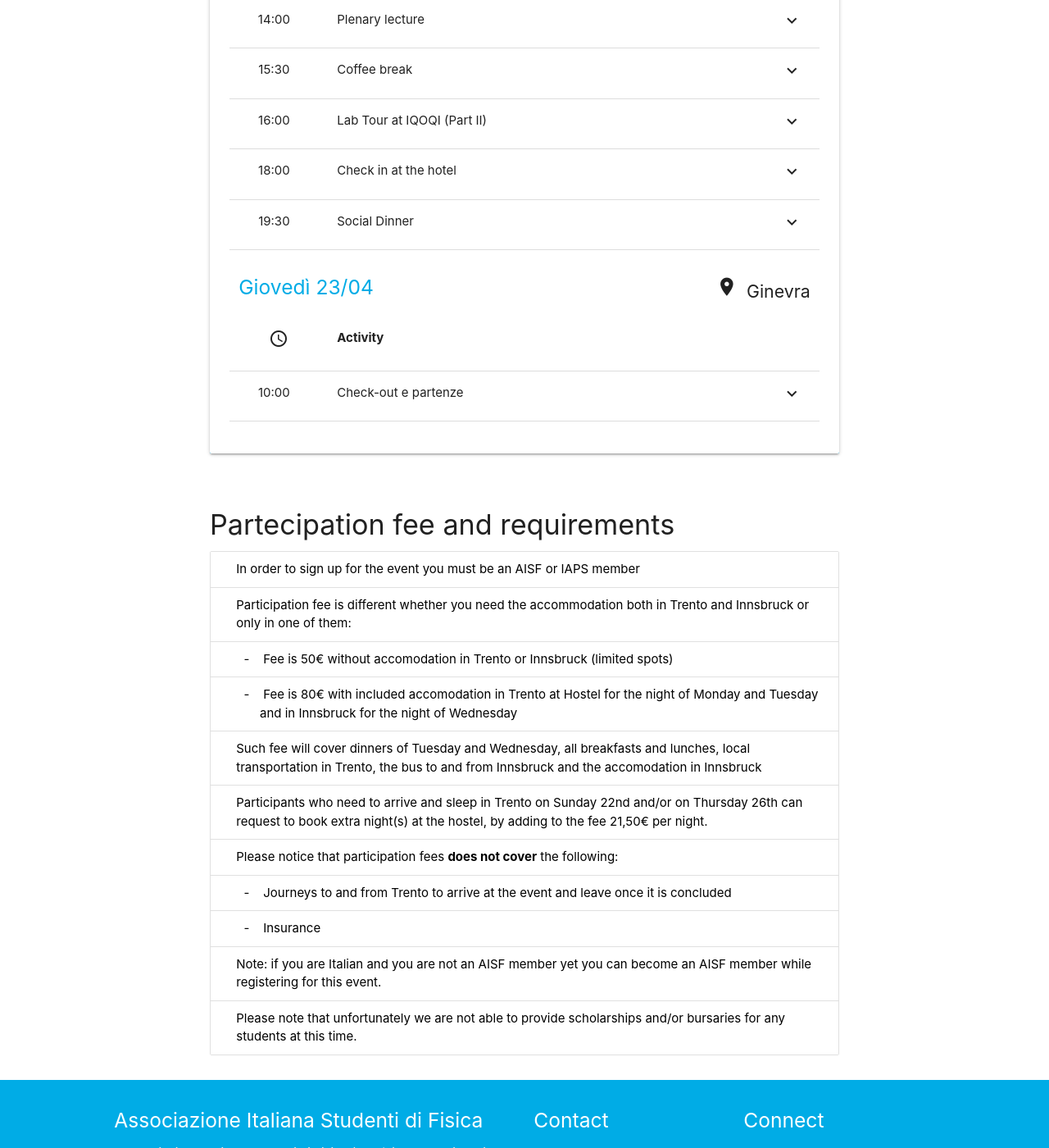
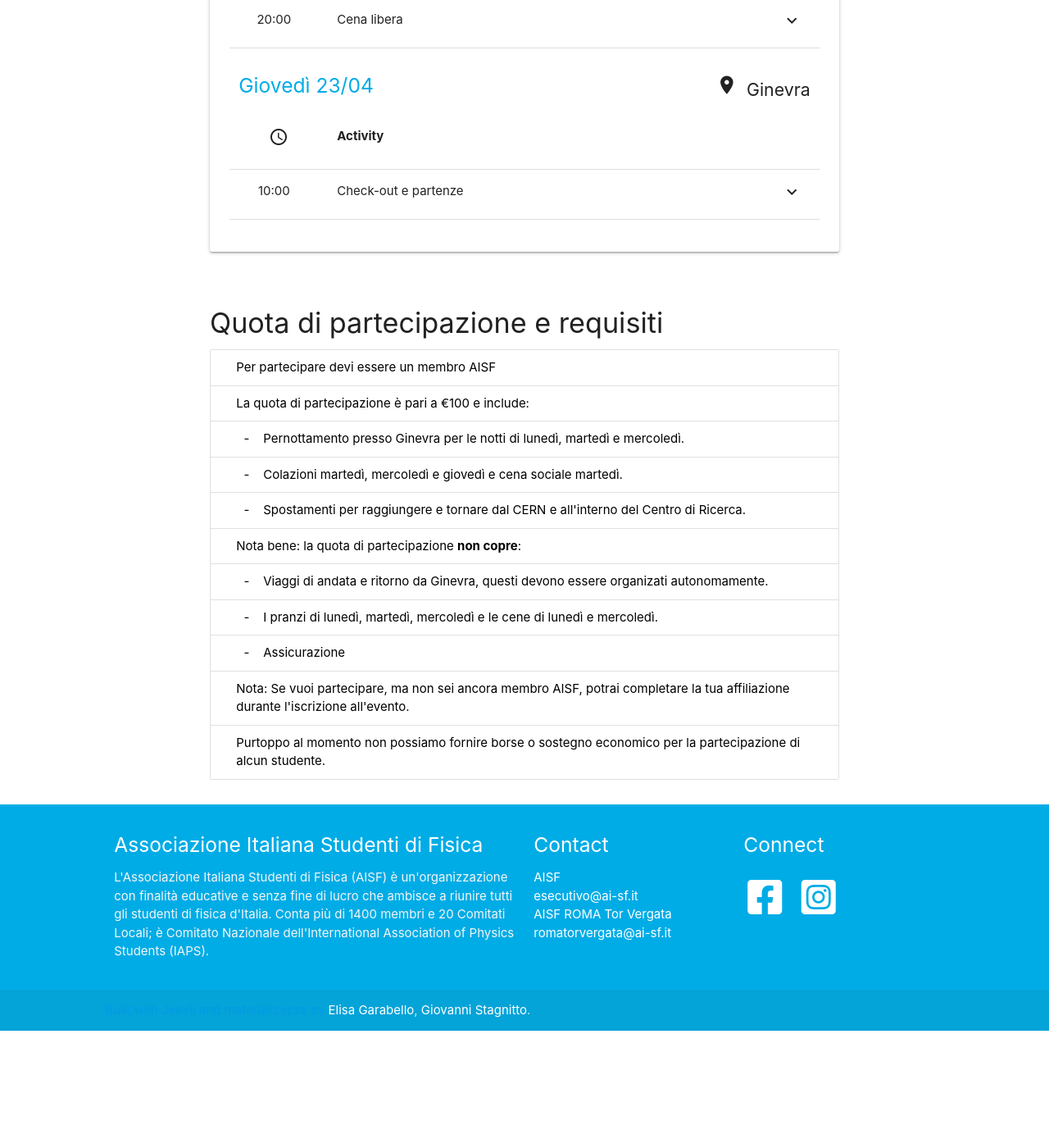
Before and after one commit to ai-sf/ring20, a Jekyll site: the page built from programme.html, in a window 1280 px wide and 1400 px high, scrolled down 2524 px. Shown: the whole window at 82% size. Built offline with Jekyll 4.4.1, drawn with Linux system fonts in a browser that asks for light colours; nearby versions of some CDN libraries; after the commit the page ends 3781 px from its top, so only the background shows below that; some of the changed text lies outside the part shown.

Commit message:
Update programme.yml

```diff
--- a/_data/programme.yml
+++ b/_data/programme.yml
@@ -23,7 +23,7 @@
         name: "Arrivi e check-in in hotel"
         location:
             name: "hotelF1"
-            tag: "hotel_gine"
+            tag: "hostelginevra"
       - hour: "19:00 -"
         name: "Serata libera"
 
@@ -36,7 +36,7 @@
 
       - hour: "9:00"
         name: "ATLAS (Gruppi A e B) + MICROCOSM (Gruppi C e D)"
-        llocation:
+        location:
             name: "ATLAS"
             tag: "atlas"
 
@@ -69,66 +69,41 @@
     date: "22/04"
     location: "Ginevra"
     activity:
-      - hour: "6:00"
-        name: "Check out and departure from Trento"
+      - hour: "8:00"
+        name: "Spostamento hotel - CERN"
+
+      - hour: "9:00"
+        name: "ATLAS (Gruppi A e B) + MICROCOSM (Gruppi C e D)"
         location:
-            name: "Hostel Giovane Europa"
-            tag: "hosteltrento"
-      - hour: "8:30"
-        name: "Arrival at Innsbruck"
-        details: none
-      - hour: "9:00"
-        name: "IQOQI Lab tour (Part I)"
+            name: "ATLAS"
+            tag: "atlas"
+
+
+
+      - hour: "12:00"
+        name: "Spostamento a CMS"
         location:
-            name: "IQOQI"
-            tag: "iqoqi"
-            room: "Room TBD"
-      - hour: "10:30"
-        name: "Coffee break"
+            name: "CMS"
+            tag: "cms"
+
+      - hour: "12:30"
+        name: "Visita a CMS"
         location:
-            name: "IQOQI"
-            tag: "iqoqi"
-            room: "Room TBD"
-      - hour: "11:00"
-        name: "Plenary lecture"
-        location:
-            name: "IQOQI"
-            tag: "iqoqi"
-            room: "Room TBD"
-      - hour: "12:30"
-        name: "Lunch"
-        location:
-            name: "IQOQI"
-            tag: "iqoqi"
-            room: "Room TBD"
-      - hour: "14:00"
-        name: "Plenary lecture"
-        location:
-            name: "IQOQI"
-            tag: "iqoqi"
-            room: "Room TBD"
+            name: "CMS"
+            tag: "cms"
+
+      - hour: "13:30"
+        name: "Rientro a Ginevra e pranzo libero"
+        location: "Ginevra"
+
       - hour: "15:30"
-        name: "Coffee break"
-        location:
-            name: "IQOQI"
-            tag: "iqoqi"
-            room: "Room TBD"
-      - hour: "16:00"
-        name: "Lab Tour at IQOQI (Part II)"
-        location:
-            name: "IQOQI"
-            tag: "iqoqi"
-            room: "Room TBD"
-      - hour: "18:00"
-        name: "Check in at the hotel"
-        location:
-            name: "Hotel Tautermann"
-            tag: "hotel_innsbruck"
-      - hour: "19:30"
-        name: "Social Dinner"
-        location:
-            name: "Innsbruck Restaurant"
-            tag: "resinnsbruck"
+        name: "City tour"
+        location: "Ginevra"
+
+      - hour: "20:00"
+        name: "Cena libera"
+        location: "Ginevra"
+
 
 
   - day: "Giovedì"
@@ -142,18 +117,18 @@
 
 
 sections:
-  - name: "Partecipation fee and requirements"
+  - name: "Quota di partecipazione e requisiti"
     points:
-    - text: "In order to sign up for the event you must be an AISF or IAPS member"
-    - text: "Participation fee is different whether you need the accommodation both in Trento and Innsbruck or only in one of them:"
+    - text: "Per partecipare devi essere un membro AISF"
+    - text: "La quota di partecipazione è pari a €100 e include:"
       subpoints:
-        - text: "Fee is 50€ without accomodation in Trento or Innsbruck (limited spots)"
-        - text: "Fee is 80€ with included accomodation in Trento at Hostel for the night of Monday and Tuesday and in Innsbruck for the night of Wednesday"
-    - text: "Such fee will cover dinners of Tuesday and Wednesday, all breakfasts and lunches, local transportation in Trento, the bus to and from Innsbruck and the accomodation in Innsbruck"
-    - text: "Participants who need to arrive and sleep in Trento on Sunday 22nd and/or on Thursday 26th can request to book extra night(s) at the hostel, by adding to the fee 21,50€ per night."
-    - text: "Please notice that participation fees <b>does not cover</b> the following:"
+        - text: "Pernottamento presso Ginevra per le notti di lunedì, martedì e mercoledì."
+        - text: "Colazioni martedì, mercoledì e giovedì e cena sociale martedì."
+        - text: "Spostamenti per raggiungere e tornare dal CERN e all'interno del Centro di Ricerca."
+    - text: "Nota bene: la quota di partecipazione <b>non copre</b>:"
       subpoints:
-        - text: "Journeys to and from Trento to arrive at the event and leave once it is concluded"
-        - text: "Insurance"
-    - text: "Note: if you are Italian and you are not an AISF member yet you can become an AISF member while registering for this event."
-    - text: "Please note that unfortunately we are not able to provide scholarships and/or bursaries for any students at this time."
+        - text: "Viaggi di andata e ritorno da Ginevra, questi devono essere organizati autonomamente."
+        - text: "I pranzi di lunedì, martedì, mercoledì e le cene di lunedì e mercoledì."
+        - text: "Assicurazione"
+    - text: "Nota: Se vuoi partecipare, ma non sei ancora membro AISF, potrai completare la tua affiliazione durante l'iscrizione all'evento."
+    - text: "Purtoppo al momento non possiamo fornire borse o sostegno economico per la partecipazione di alcun studente."
```
